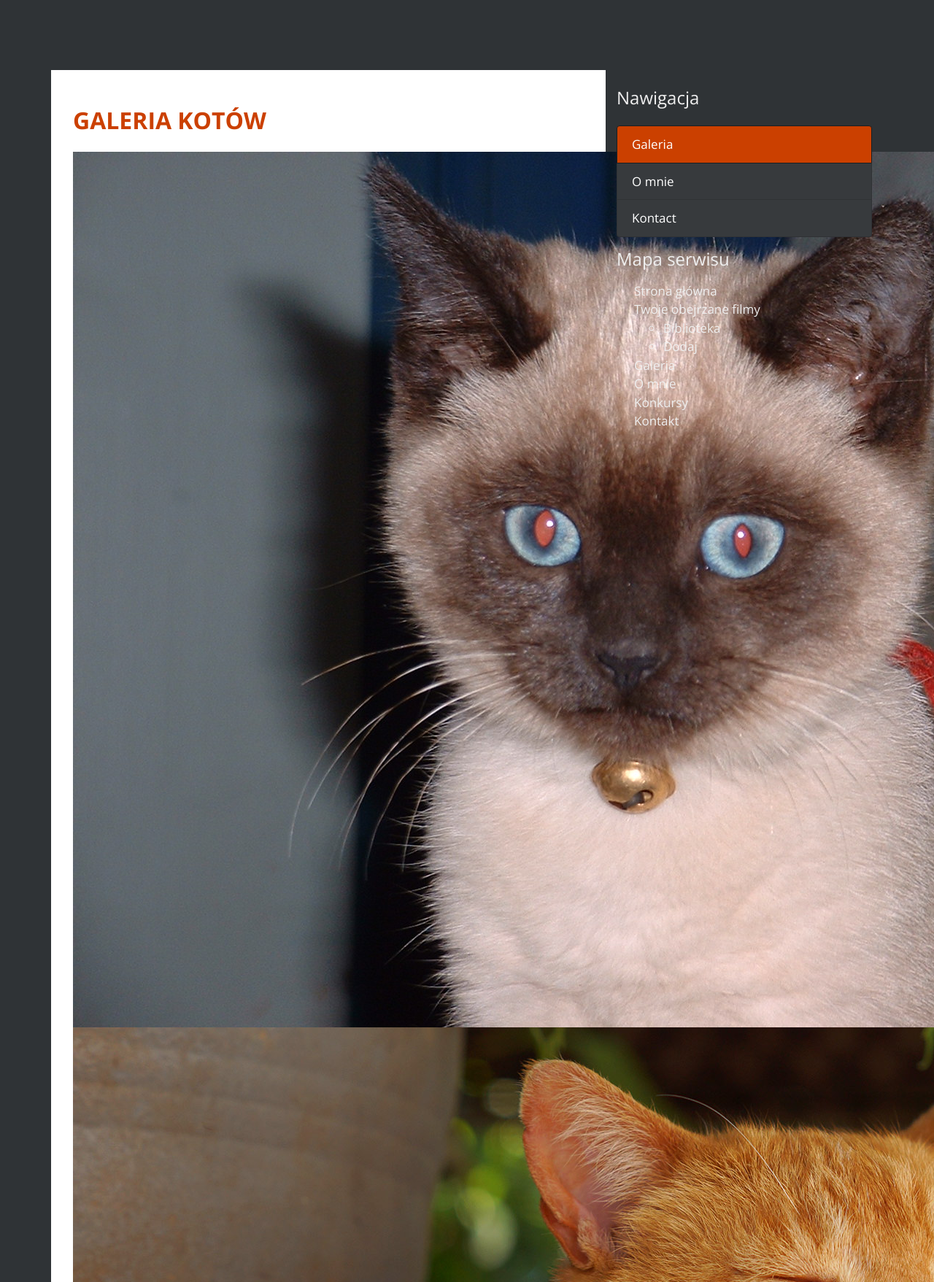
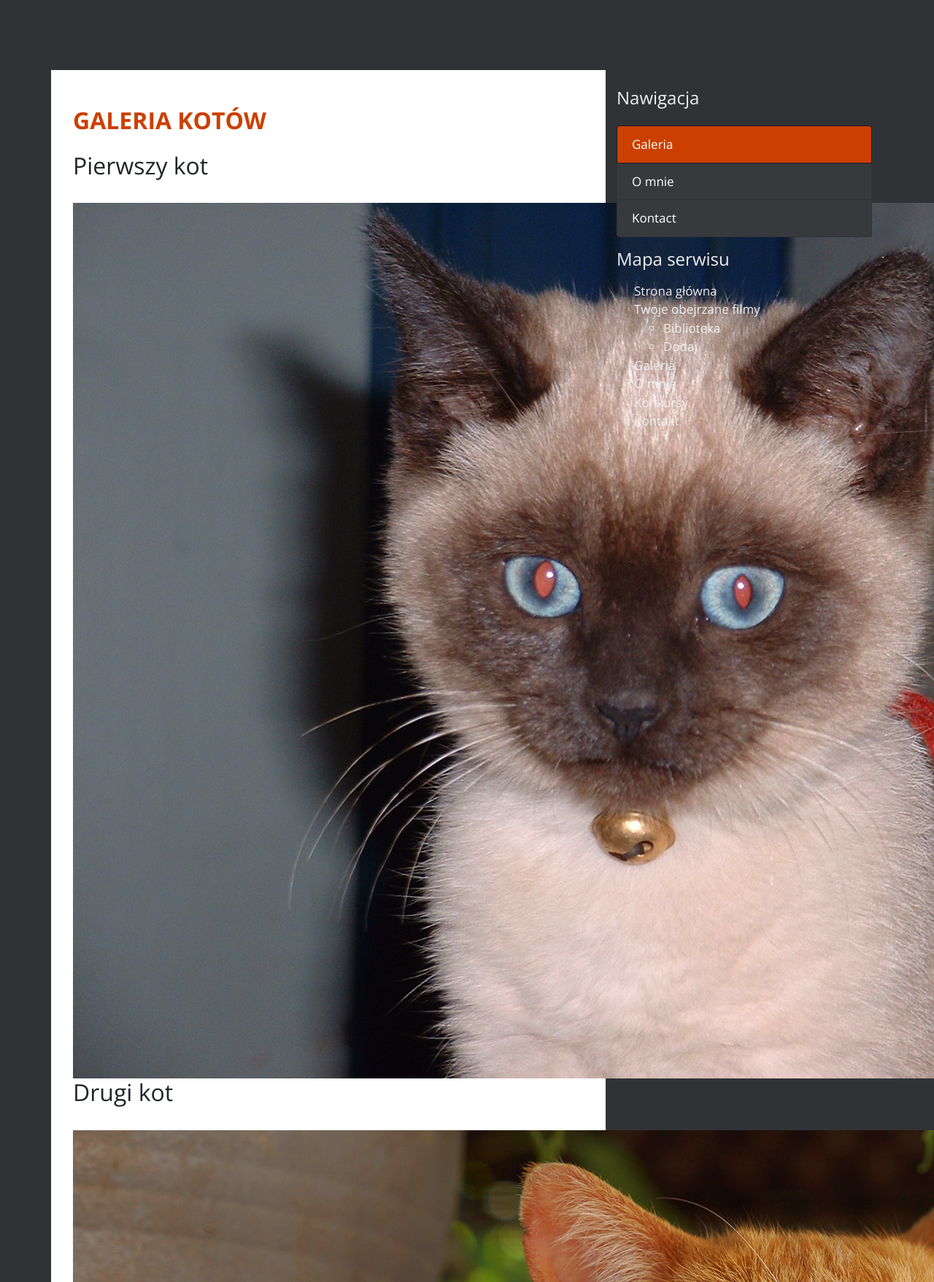
Before and after one commit to kacper2280/flask, a Flask app: page /gallery in a window 1280 px wide; the page is wider, and only the part inside the window is pictured. Shown: the part 58-1815 px from the top of that part at 73% size. Run offline with Flask 2, Linux system fonts and the light colour scheme.

Commit message:
galleria change

```diff
--- a/templates/gallery.html
+++ b/templates/gallery.html
@@ -102,11 +102,13 @@
 					    <header>
 
                             <h1 class="h2 font-weight-bold text-uppercase ml-0 mb-4 text-center text-md-left">Galeria kotów</h1>
-
+                            <p><h2>Pierwszy kot</h2><br>
                             <img src="{{ url_for('static', filename='cat.jpg') }}" alt="Cat"><br>
+                            <h2>Drugi kot</h2><br>
                             <img src="{{ url_for('static', filename='cat1.jpg') }}" alt="Cat1"><br>
+                            <h2>Trzeci kot</h2><br>
                             <img src="{{ url_for('static', filename='cat2.jpg') }}" alt="Cat2"><br>
-
+                            </p>
 
 					    </header>
 
```
